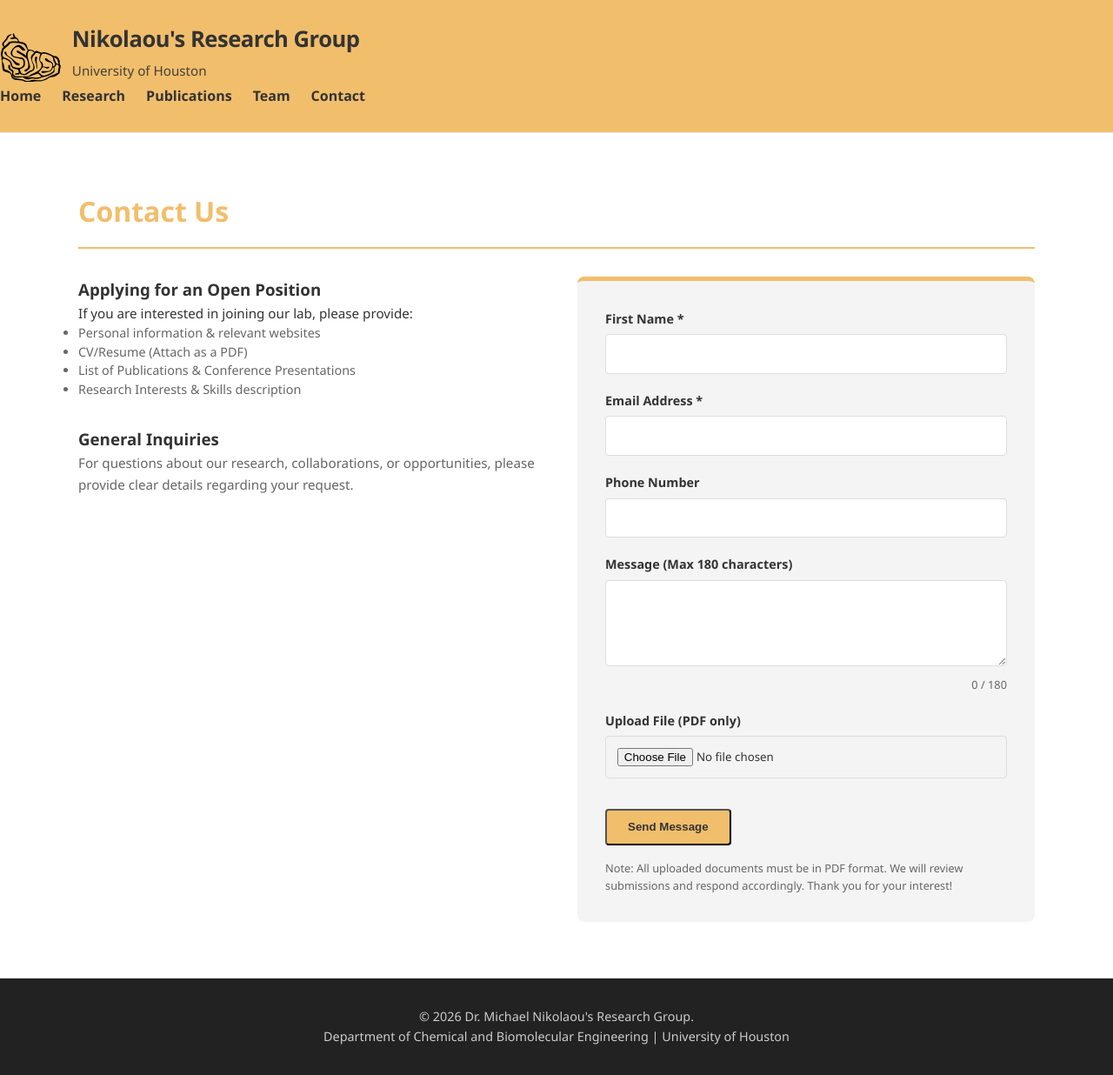
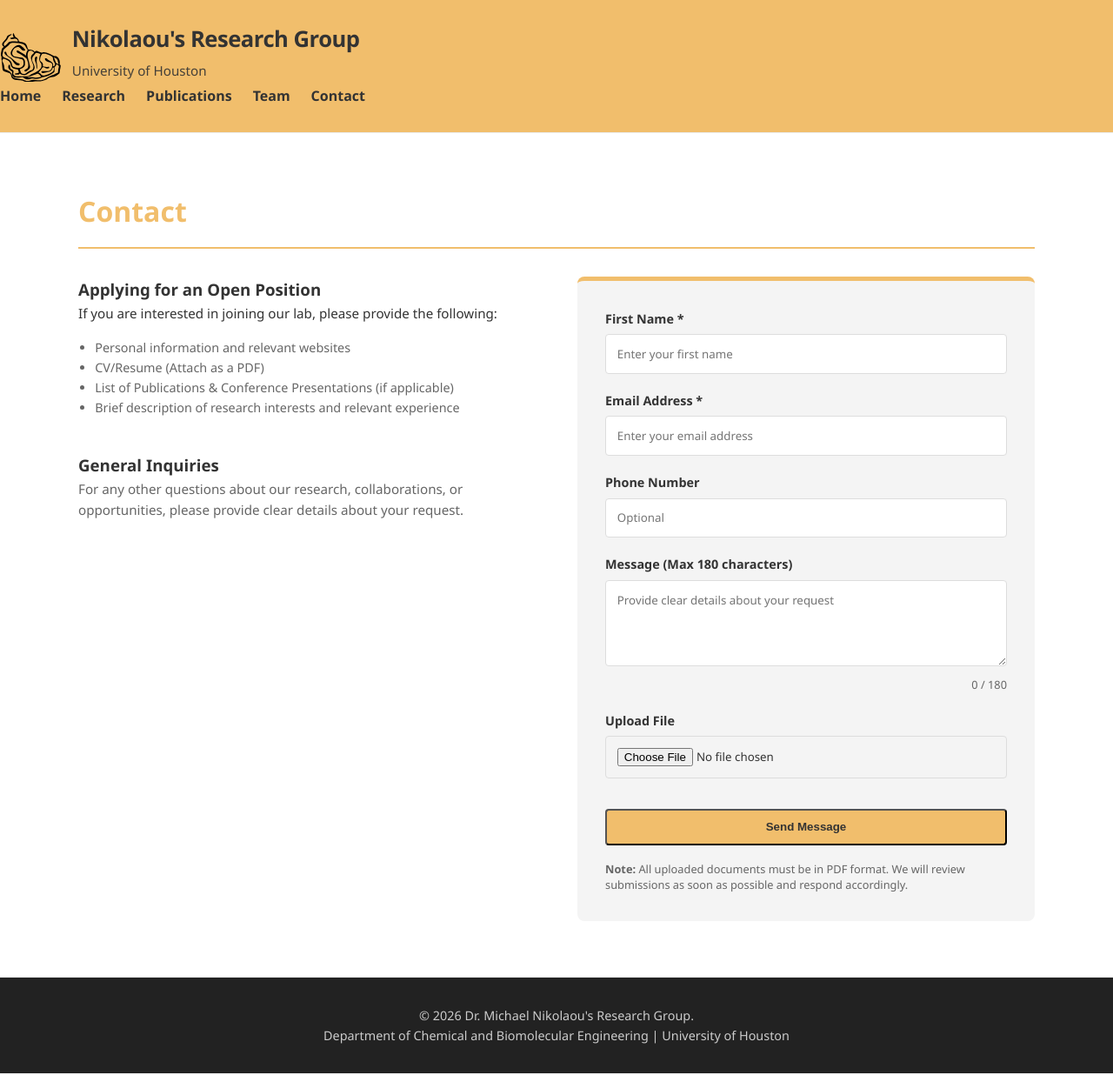
Before and after one commit to GALGAT/nikolaou-lab, a Jekyll site: the page built from contact.html, in a window 1280 px wide. Shown: the whole page at 87% size. Built offline with Jekyll 4.4.1, drawn with Linux system fonts in a browser that asks for light colours.

Commit message:
Update contact.html

```diff
--- a/contact.html
+++ b/contact.html
@@ -4,73 +4,138 @@
 ---
 
 <div class="page-header">
-    <h2>Contact Us</h2>
+    <h2>Contact</h2>
 </div>
 
 <div class="contact-grid" style="display: grid; grid-template-columns: 1fr 1fr; gap: 3rem; margin-top: 2rem;">
 
     <div class="contact-info">
-        <section style="margin-bottom: 2rem;">
+        <section style="margin-bottom: 2.5rem;">
             <h3>Applying for an Open Position</h3>
-            <p style="font-size: 0.95rem; line-height: 1.6;">
-                If you are interested in joining our lab, please provide:
+            <p style="font-size: 0.95rem; line-height: 1.6; margin-bottom: 1rem;">
+                If you are interested in joining our lab, please provide the following:
             </p>
-            <ul style="font-size: 0.9rem; line-height: 1.5; color: var(--text-light);">
-                <li>Personal information & relevant websites</li>
+            <ul style="font-size: 0.9rem; line-height: 1.6; color: var(--text-light); padding-left: 1.2rem;">
+                <li>Personal information and relevant websites</li>
                 <li>CV/Resume (Attach as a PDF)</li>
-                <li>List of Publications & Conference Presentations</li>
-                <li>Research Interests & Skills description</li>
+                <li>List of Publications & Conference Presentations (if applicable)</li>
+                <li>Brief description of research interests and relevant experience</li>
             </ul>
         </section>
 
         <section>
             <h3>General Inquiries</h3>
             <p style="font-size: 0.95rem; line-height: 1.6; color: var(--text-light);">
-                For questions about our research, collaborations, or opportunities, please provide clear details regarding your request.
+                For any other questions about our research, collaborations, or opportunities, please provide clear details about your request.
             </p>
         </section>
     </div>
 
     <div class="contact-form-container">
-        <form action="https://formspree.io/f/mblyrbzg" method="POST" enctype="multipart/form-data" class="lab-form">
+        <form action="https://formspree.io/f/your-form-id" method="POST" enctype="multipart/form-data" class="lab-form">
 
             <div class="form-group">
                 <label>First Name *</label>
-                <input type="text" name="first_name" required>
+                <input type="text" name="first_name" placeholder="Enter your first name" required>
             </div>
 
             <div class="form-group">
                 <label>Email Address *</label>
-                <input type="email" name="_replyto" required>
+                <input type="email" name="_replyto" placeholder="Enter your email address" required>
             </div>
 
             <div class="form-group">
                 <label>Phone Number</label>
-                <input type="tel" name="phone">
+                <input type="tel" name="phone" placeholder="Optional">
             </div>
 
             <div class="form-group">
                 <label>Message (Max 180 characters)</label>
-                <textarea name="message" maxlength="180" rows="4" onkeyup="updateCharCount(this)"></textarea>
+                <textarea name="message" maxlength="180" rows="4" onkeyup="updateCharCount(this)" placeholder="Provide clear details about your request"></textarea>
                 <div class="char-counter"><span id="charNum">0</span> / 180</div>
             </div>
 
             <div class="form-group">
-                <label>Upload File (PDF only)</label>
+                <label>Upload File</label>
                 <input type="file" name="upload" accept=".pdf">
             </div>
 
-            <button type="submit" class="btn">Send Message</button>
+            <button type="submit" class="btn" style="width: 100%;">Send Message</button>
 
-            <p style="font-size: 0.8rem; margin-top: 1rem; color: var(--text-light);">
-                Note: All uploaded documents must be in PDF format. We will review submissions and respond accordingly. Thank you for your interest!
+            <p style="font-size: 0.8rem; margin-top: 1.2rem; color: var(--text-light); line-height: 1.4;">
+                <strong>Note:</strong> All uploaded documents must be in PDF format. We will review submissions as soon as possible and respond accordingly.
             </p>
         </form>
     </div>
 </div>
 
+<div id="thanksModal" class="modal-overlay" style="display: none;">
+    <div class="modal-content">
+        <span class="modal-icon">✉️</span>
+        <h3 id="thanksTitle">Thank you!</h3>
+        <p id="thanksMessage">Thank you for your interest in our lab! We will contact you shortly.</p>
+        <p style="font-size: 0.8rem; color: #999; margin-top: 1rem;">Redirecting to home in 5 seconds...</p>
+        <button onclick="closeModal()" class="btn">Close</button>
+    </div>
+</div>
+
 <script>
-function updateCharCount(obj) {
-    document.getElementById("charNum").innerHTML = obj.value.length;
-}
+    const contactForm = document.querySelector('.lab-form');
+    const modal = document.getElementById('thanksModal');
+    const thanksTitle = document.getElementById('thanksTitle');
+    let redirectTimer;
+
+    // Handle form submission via AJAX
+    contactForm.onsubmit = async (e) => {
+        e.preventDefault();
+
+        const btn = contactForm.querySelector('button');
+        const originalText = btn.innerText;
+        btn.innerText = "Sending...";
+        btn.disabled = true;
+
+        const formData = new FormData(contactForm);
+        const name = formData.get('first_name'); // Capture name for personalization
+
+        try {
+            const response = await fetch(contactForm.action, {
+                method: 'POST',
+                body: formData,
+                headers: { 'Accept': 'application/json' }
+            });
+
+            if (response.ok) {
+                // Show personalized popup
+                thanksTitle.innerText = `Thank you, ${name}, for reaching out!`;
+                modal.style.display = 'flex';
+
+                // Reset form and counter
+                contactForm.reset();
+                document.getElementById("charNum").innerHTML = "0";
+
+                // Auto-redirect to Home after 5 seconds
+                redirectTimer = setTimeout(() => {
+                    window.location.href = "{{ '/' | relative_url }}";
+                }, 5000);
+            } else {
+                alert("Oops! There was a problem submitting your form.");
+            }
+        } catch (error) {
+            alert("Error connecting to the server. Please check your connection.");
+        } finally {
+            btn.innerText = originalText;
+            btn.disabled = false;
+        }
+    };
+
+    // Close modal and cancel the auto-redirect
+    function closeModal() {
+        modal.style.display = 'none';
+        clearTimeout(redirectTimer);
+    }
+
+    // Live character counter logic
+    function updateCharCount(obj) {
+        document.getElementById("charNum").innerHTML = obj.value.length;
+    }
 </script>
```
